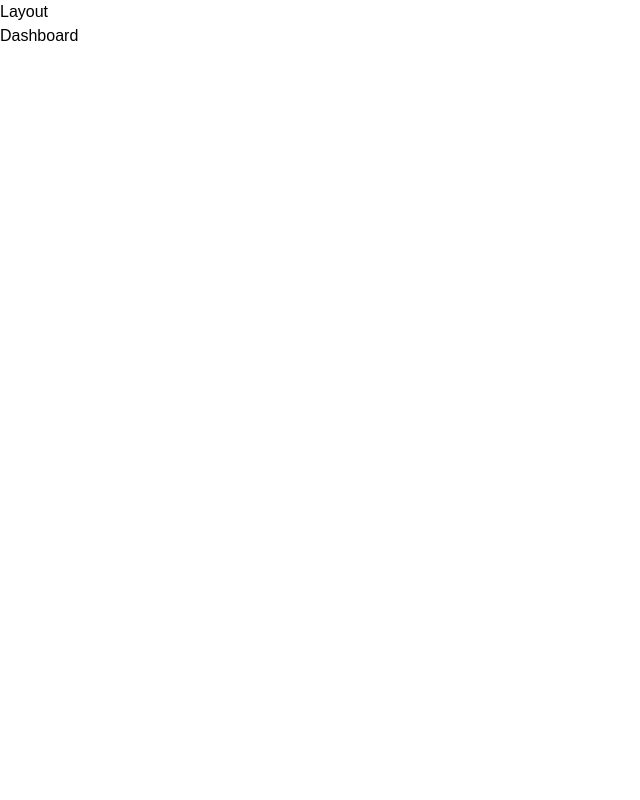
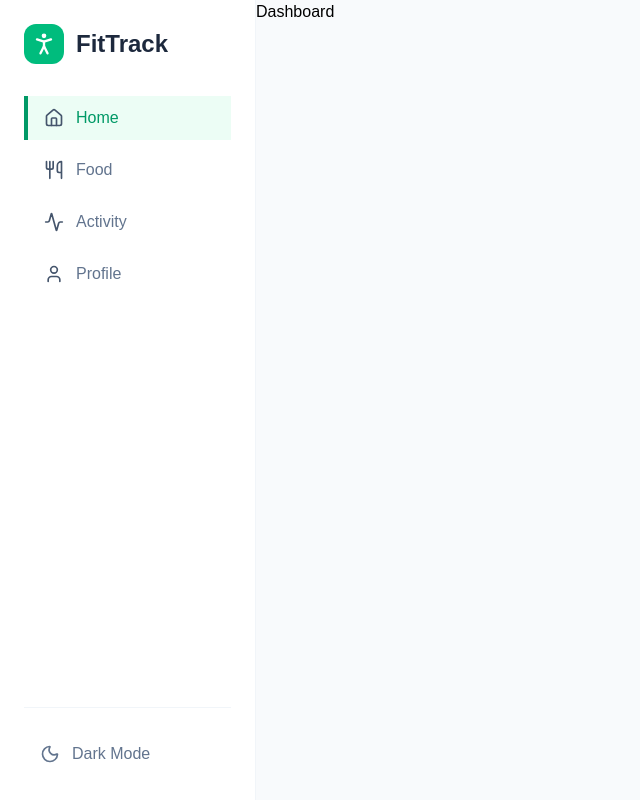
Before and after one commit to Harshit-Bhan/AI-Fitness-App, a React (Vite) app in the folder client/: page / in a window 1280 px wide. Both pictures are taken after typing "name@example.com", "Sample123" into the empty fields and a click on the button "Login". Shown: the whole page, without its empty margins (0-640 px from the left). Built offline with nearby package versions, Linux system fonts and the light colour scheme; a web font is replaced by a local one.

Commit message:
Dashboard created

```diff
--- /dev/null
+++ b/client/src/components/BottomNav.tsx
@@ -0,0 +1,27 @@
+import { ActivityIcon, HomeIcon, UserIcon, UtensilsIcon } from 'lucide-react'
+import { NavLink } from 'react-router-dom'
+
+const BottomNav = () => {
+
+    const navItems = [
+        {path: '/' , label: 'Home' , icon: HomeIcon},
+        {path: '/food' , label: 'Food' , icon: UtensilsIcon},
+        {path: '/activity' , label: 'Activity' , icon: ActivityIcon},
+        {path: '/profile' , label: 'Profile' , icon: UserIcon},
+    ]
+
+    return (
+        <nav className='fixed bottom-0 left-0 right-0 bg-white dark:bg-slate-900 border-t border-slate-100 dark:border-slate-800 px-4 pb-safe lg:hidden transition-colors duration-200'>
+            <div className='max-w-lg mx-auto flex justify-around items-center h-16'>
+                {navItems.map((item) =>(
+                    <NavLink key={item.path} to={item.path} className={({ isActive }) => `flex flex-col items-center gap-1 px-4 py-2 rounded-xl transition-all duration-200 ${isActive ? 'text-emerald-600 dark:text-emerald-400 ' : 'text-slate-400 dark:text-slate-500 hover:text-slate-600 dark:hover:text-slate-300'}`}>
+                        <item.icon className='size-5.5'/>
+                        <span className='text-xs font-medium'>{item.label}</span>
+                    </NavLink>
+                ))}
+            </div>
+        </nav>
+    )
+}
+
+export default BottomNav
--- /dev/null
+++ b/client/src/components/Sidebar.tsx
@@ -0,0 +1,43 @@
+import { ActivityIcon, HomeIcon, MoonIcon, PersonStandingIcon, SunIcon, UserIcon, UtensilsIcon } from 'lucide-react'
+import { useTheme } from '../context/ThemeContext'
+import { NavLink } from 'react-router-dom'
+
+const Sidebar = () => {
+
+    const navItems = [
+        {path: '/' , label: 'Home' , icon: HomeIcon},
+        {path: '/food' , label: 'Food' , icon: UtensilsIcon},
+        {path: '/activity' , label: 'Activity' , icon: ActivityIcon},
+        {path: '/profile' , label: 'Profile' , icon: UserIcon},
+    ]
+
+    const {theme,toggleTheme} = useTheme()
+
+  return (
+    <nav className='hidden lg:flex flex-col w-64 bg-white dark:bg-slate-900 border-r border-slate-100 dark:border-slate-800 p-6 transition-colors duration-200'>
+        <div className='flex items-center gap-3 mb-8'>
+            <div className='size-10 rounded-xl bg-emerald-500 flex items-center justify-center'>
+                <PersonStandingIcon className='size-7 text-white'/>
+            </div>
+            <h1 className='text-2xl font-bold text-slate-800 dark:text-white'>FitTrack</h1>
+        </div>
+        <div className='flex flex-col gap-2'>
+            {navItems.map((item) => (
+                <NavLink key={item.path} to={item.path} className={({ isActive }) => `flex items-center gap-3 px-4 py-2.5 border-l-4 transition-all duration-200 ${isActive ? 'bg-emerald-50 dark:bg-emerald-900/10 text-emerald-600 dark:text-emerald-400 font-medium' : 'text-slate-500 dark:text-slate-400 hover:bg-slate-50 dark:hover:bg-slate-800 hover:text-slate-700 dark:hover:text-slate-200 border-transparent'}`} >
+                    <item.icon className='size-5 text-slate-600 dark:text-slate-300'/>
+                    <span className='text-base'>{item.label}</span>
+                </NavLink>
+            ))}
+        </div>
+
+        <div className='mt-auto pt-6 border-t border-slate-100 dark:border-slate-800'>
+            <button onClick={toggleTheme} className='flex items-center gap-3 px-4 py-2.5 w-full text-slate-500 dark:text-slate-400 hover:bg-slate-50 dark:hover:bg-slate-800 hover:text-slate-700 dark:hover:text-slate-200 transition-colors rounded-lg cursor-pointer duration-200'>
+                {theme === 'light' ? <MoonIcon className='size-5'/> : <SunIcon className='size-5'/>}
+                <span className='text-base'>{theme === 'light' ? 'Dark Mode' : 'Light Mode'}</span>
+            </button>
+        </div>
+    </nav>
+  )
+}
+
+export default Sidebar
--- a/client/src/context/ThemeContext.tsx
+++ b/client/src/context/ThemeContext.tsx
@@ -12,11 +12,16 @@ export function ThemeProvider({children}: {children: React.ReactNode}){
     const [theme, setTheme] = useState(() => localStorage.getItem('theme') || (window.matchMedia("(prefers-color-scheme: dark)").matches ? "dark" : "light"));
 
     useEffect(() => {
-        const root = window.document.documentElement;
-        root.classList.remove('light',"dark");
-        root.classList.add(theme)
-        localStorage.setItem('theme', theme);
-    },[theme])
+    const root = document.documentElement;
+
+    if (theme === 'dark') {
+        root.classList.add('dark');
+    } else {
+        root.classList.remove('dark');
+    }
+
+    localStorage.setItem('theme', theme);
+    }, [theme]);
 
     const toggleTheme = () => {
         setTheme((prev) => (prev === 'light' ? 'dark' : 'light'))
--- a/client/src/index.css
+++ b/client/src/index.css
@@ -1,6 +1,6 @@
 @import url('https://fonts.googleapis.com/css2?family=Mulish:ital,wght@0,200..1000;1,200..1000&family=Outfit:wght@100..900&family=Poppins:ital,wght@0,100;0,200;0,300;0,400;0,500;0,600;0,700;0,800;0,900;1,100;1,200;1,300;1,400;1,500;1,600;1,700;1,800;1,900&family=Rethink+Sans:ital,wght@0,400..800;1,400..800&display=swap');
 @import "tailwindcss";
-/* @variant dark (&:where(.dark, .dark *)) */
+@custom-variant dark (&:where(.dark, .dark *));
 
 *{
   font-family: "Rethink Sans", sans-serif;
--- a/client/src/pages/Layout.tsx
+++ b/client/src/pages/Layout.tsx
@@ -1,10 +1,16 @@
+
 import { Outlet } from 'react-router-dom'
+import Sidebar from '../components/Sidebar'
+import BottomNav from '../components/BottomNav'
 
 const Layout = () => {
   return (
-    <div>
-      Layout
-      <Outlet/>
+    <div className='layout-container'>
+        <Sidebar/>
+        <div className="flex-1 overflow-y-scroll bg-slate-50 dark:bg-slate-950 transition-colors duration-200">
+          <Outlet/>
+        </div>
+        <BottomNav/>
     </div>
   )
 }
```
Also changed, not shown: client/src/context/AppContext.tsx (line endings or trailing spaces).
